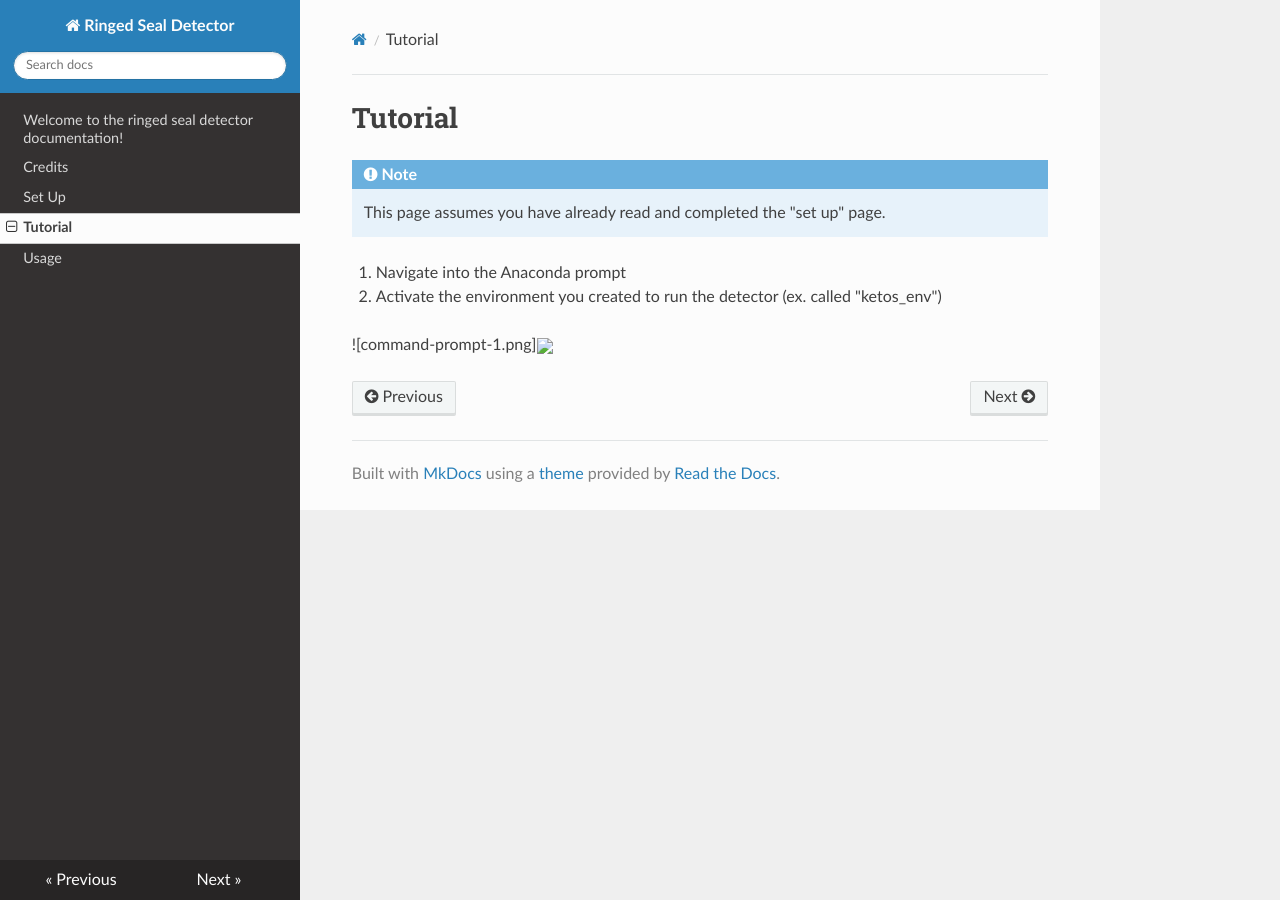
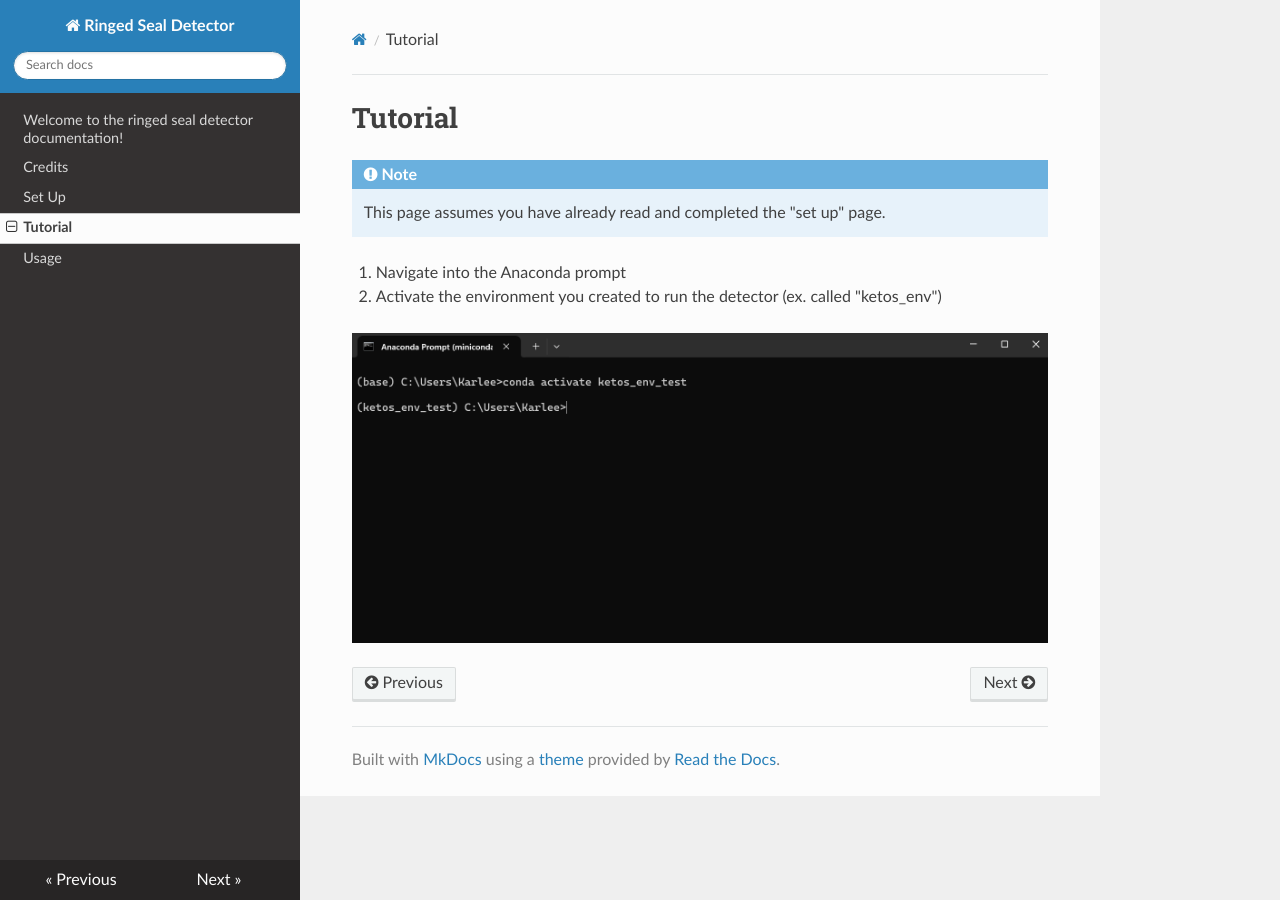
Before and after one commit to karlzam/ringed-seal-detector-docs, an MkDocs documentation site: the page built from docs/Tutorial.md, in a window 1280 px wide. Built offline with MkDocs 1.6.1, drawn with Linux system fonts in a browser that asks for light colours; nearby versions of some CDN libraries.

Commit message:
Added new files

```diff
--- a/docs/Tutorial.md
+++ b/docs/Tutorial.md
@@ -8,4 +8,4 @@
 2. Activate the environment you created to run the detector (ex. called "ketos_env")
 
 
-![command-prompt-1.png]<img src="/docs/images/command-prompt-1.png">
+![command-prompt-1.png](/images/command-prompt-1.png)
```
